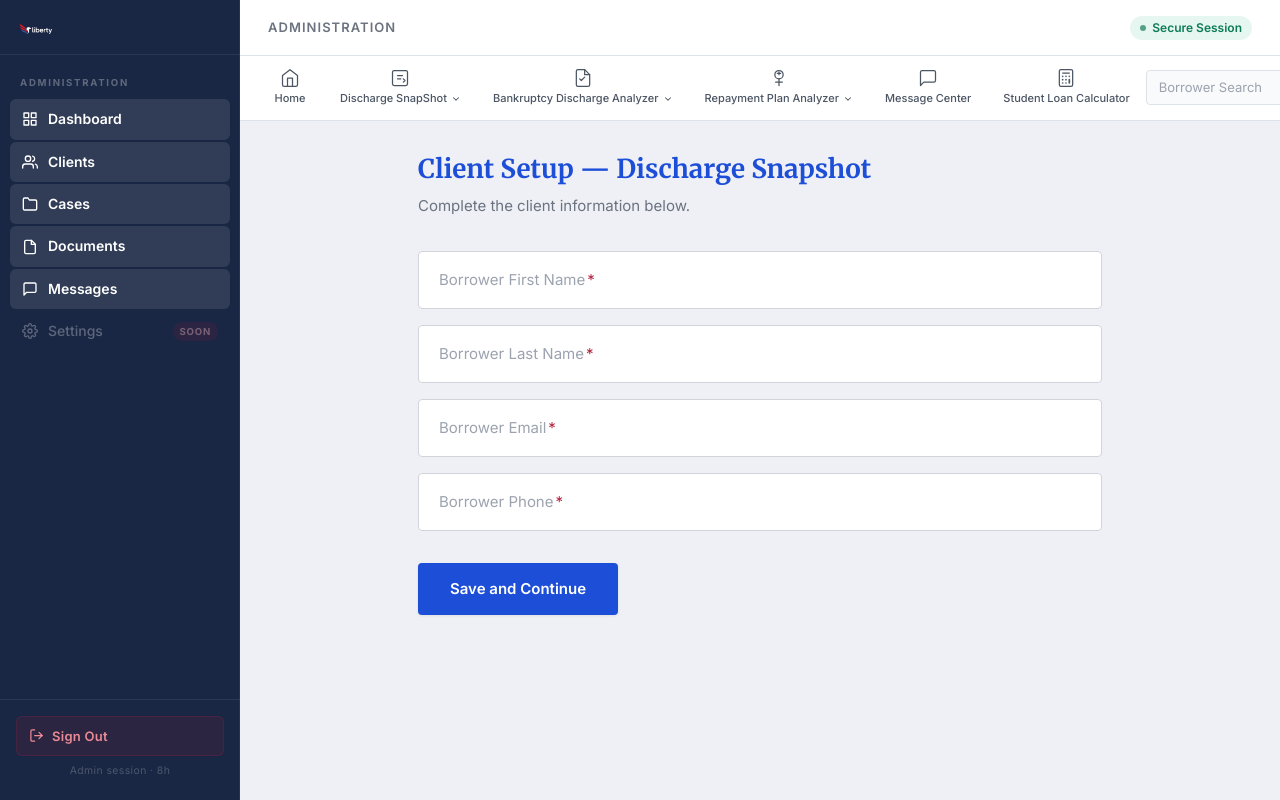
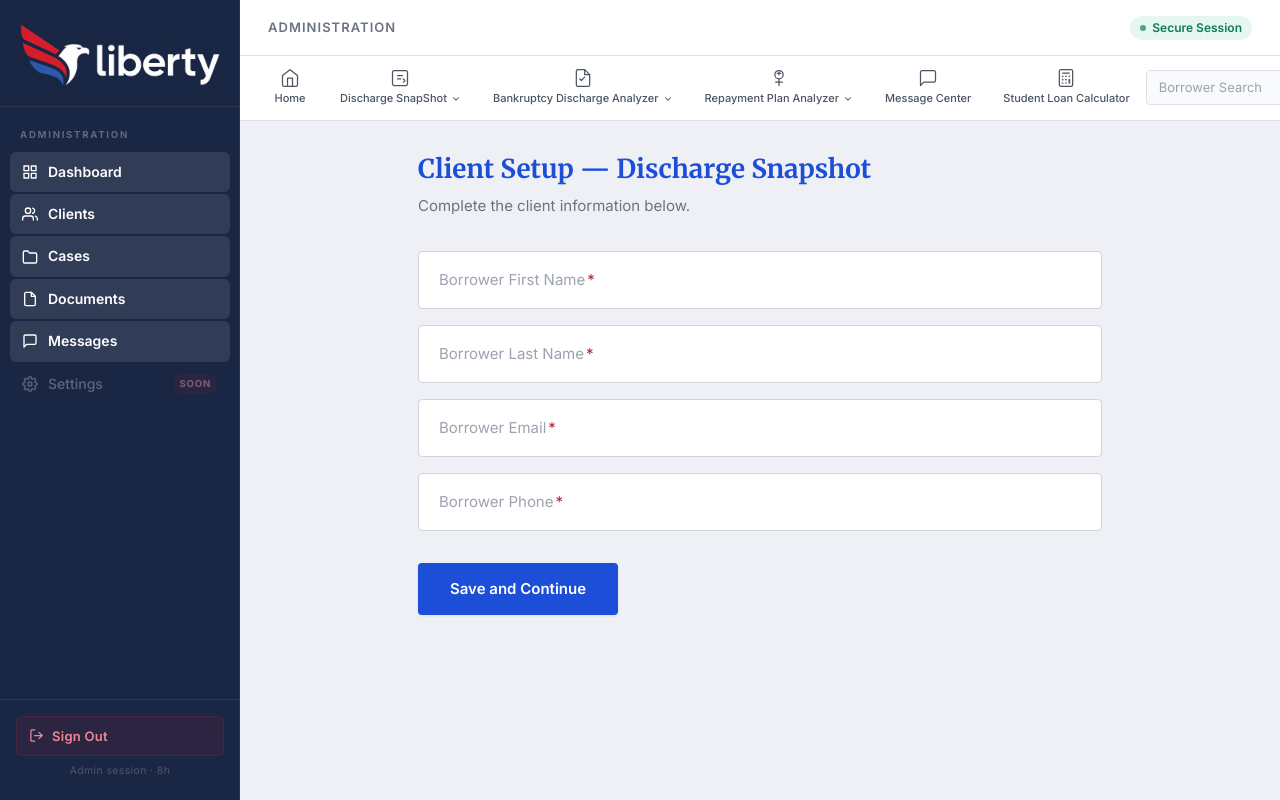
Before and after one commit to SteamWorksWeb/independence-doc-automation, a Next.js app: page /admin/discharge-snapshots/new in a window 1280 px wide. Built offline with nearby package versions, Linux system fonts and the light colour scheme.

Commit message:
style: set logo to fill width responsively

```diff
--- a/src/app/admin/login/layout.tsx
+++ b/src/app/admin/login/layout.tsx
@@ -48,4 +48,4 @@ export default function AdminLoginLayout({
   );
 }
 
-function ScalesIcon() { return <img src="/logo.png" alt="Liberty Logo" width={32} height={32} style={{ objectFit: "contain" }} /> }
+function ScalesIcon() { return <img src="/logo.png" alt="Liberty Logo" style={{ width: "100%", height: "auto", minWidth: "140px", maxWidth: "200px", objectFit: "contain" }} /> }
--- a/src/app/dashboard/layout.tsx
+++ b/src/app/dashboard/layout.tsx
@@ -27,9 +27,7 @@ export default function DashboardLayout({
       <header className="bg-navy border-b-[3px] border-crimson px-6 max-[640px]:px-4 sticky top-0 z-[100]">
         <div className="max-w-[1200px] mx-auto flex items-center justify-between h-16 max-[640px]:h-14 gap-4">
           <div className="flex items-center gap-3">
-            <div className="shrink-0">
-              <ScalesIcon />
-            </div>
+            <ScalesIcon />
 
           </div>
 
@@ -63,4 +61,4 @@ export default function DashboardLayout({
 
 // ── Inline SVG ────────────────────────────────────────────────────────────────
 
-function ScalesIcon() { return <img src="/logo.png" alt="Liberty Logo" width={32} height={32} style={{ objectFit: "contain" }} /> }
+function ScalesIcon() { return <img src="/logo.png" alt="Liberty Logo" style={{ width: "100%", height: "auto", minWidth: "140px", maxWidth: "200px", objectFit: "contain" }} /> }
--- a/src/app/login/layout.tsx
+++ b/src/app/login/layout.tsx
@@ -49,4 +49,4 @@ export default function ClientLoginLayout({
   );
 }
 
-function ScalesIcon() { return <img src="/logo.png" alt="Liberty Logo" width={32} height={32} style={{ objectFit: "contain" }} /> }
+function ScalesIcon() { return <img src="/logo.png" alt="Liberty Logo" style={{ width: "100%", height: "auto", minWidth: "140px", maxWidth: "200px", objectFit: "contain" }} /> }
--- a/src/app/page.tsx
+++ b/src/app/page.tsx
@@ -120,7 +120,7 @@ export default function HomePage() {
 
 // ── Inline SVG Icons ──────────────────────────────────────────────────────────
 
-function ScalesIcon({ size = 48 }: { size?: number }) { return <img src="/logo.png" alt="Liberty Logo" width={size} height={size} style={{ objectFit: "contain" }} /> }
+function ScalesIcon({ size }: { size?: number }) { return <img src="/logo.png" alt="Liberty Logo" style={{ width: "100%", height: "auto", minWidth: "140px", maxWidth: "220px", objectFit: "contain" }} /> }
 
 function CheckmarkIcon() {
   return (
--- a/src/app/register/page.tsx
+++ b/src/app/register/page.tsx
@@ -104,7 +104,7 @@ function AlertIcon() {
   );
 }
 
-function ScalesIcon({ size = 48 }: { size?: number }) { return <img src="/logo.png" alt="Liberty Logo" width={size} height={size} style={{ objectFit: "contain" }} /> }
+function ScalesIcon({ size }: { size?: number }) { return <img src="/logo.png" alt="Liberty Logo" style={{ width: "100%", height: "auto", minWidth: "140px", maxWidth: "220px", objectFit: "contain" }} /> }
 
 function LockIcon() {
   return (
--- a/src/app/verify/page.tsx
+++ b/src/app/verify/page.tsx
@@ -257,4 +257,4 @@ function XIcon() {
   );
 }
 
-function ScalesIcon() { return <img src="/logo.png" alt="Liberty Logo" width={32} height={32} style={{ objectFit: "contain" }} /> }
+function ScalesIcon() { return <img src="/logo.png" alt="Liberty Logo" style={{ width: "100%", height: "auto", minWidth: "140px", maxWidth: "200px", objectFit: "contain" }} /> }
--- a/src/components/admin/AdminSidebar.tsx
+++ b/src/components/admin/AdminSidebar.tsx
@@ -107,11 +107,8 @@ export default function AdminSidebar() {
         </button>
 
         {/* Brand */}
-        <div className="flex items-center gap-2.5 px-5 pt-6 pb-5 border-b border-[rgba(255,255,255,0.08)]">
-          <div>
-            <ScalesIcon />
-          </div>
-
+        <div className="px-5 pt-6 pb-5 border-b border-[rgba(255,255,255,0.08)] block">
+          <ScalesIcon />
         </div>
 
         {/* Section label */}
@@ -180,7 +177,7 @@ export default function AdminSidebar() {
 
 // ── SVG Icons (inline — no external deps) ────────────────────────────────────
 
-function ScalesIcon() { return <img src="/logo.png" alt="Liberty Logo" width={32} height={32} style={{ objectFit: "contain" }} /> }
+function ScalesIcon() { return <img src="/logo.png" alt="Liberty Logo" style={{ width: "100%", height: "auto", minWidth: "140px", maxWidth: "200px", objectFit: "contain" }} /> }
 
 function HamburgerIcon() {
   return (
```
